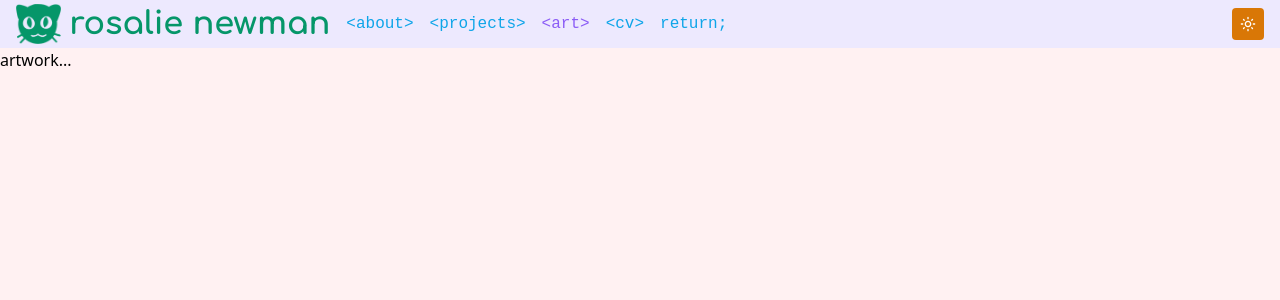
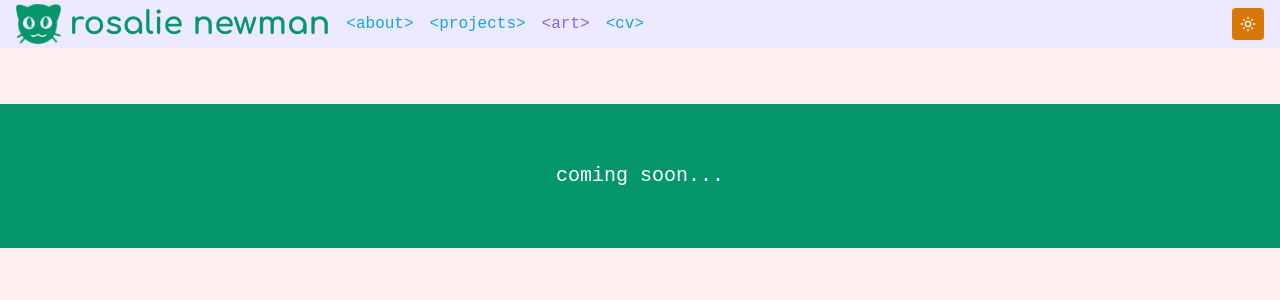
Before and after one commit to rosalie0/rosalie0.github.io, a React (Vite) app: page /art in a window 1280 px wide. Shown: the top 300 px of the page. Built offline with nearby package versions, Linux system fonts and the light colour scheme; a web font is replaced by a local one.

Commit message:
art comp has coming soon

```diff
--- a/src/components/Art.tsx
+++ b/src/components/Art.tsx
@@ -1,7 +1,23 @@
 import React from "react";
 
 function Art() {
-  return <div>artwork...</div>;
+  const styles = {
+    // width: "100%",
+    left: "0",
+    right: "0",
+    marginLeft: "auto",
+    marginRight: "auto",
+  };
+  return (
+    <div className="container">
+      <div
+        className="bg-emerald-600 text-xl text-white h-36 font-frag flex items-center justify-center mt-14"
+        style={styles}
+      >
+        coming soon...
+      </div>
+    </div>
+  );
 }
 
 export default Art;
--- a/src/components/header/Navbar.tsx
+++ b/src/components/header/Navbar.tsx
@@ -48,9 +48,9 @@ function Navbar() {
       >
         {"<"}cv{">"}
       </NavLink>
-      <NavLink to={"/"} end className={notActiveLinkStyles}>
+      {/* <NavLink to={"/"} end className={notActiveLinkStyles}>
         return;
-      </NavLink>
+      </NavLink> */}
     </div>
   );
 }
```
